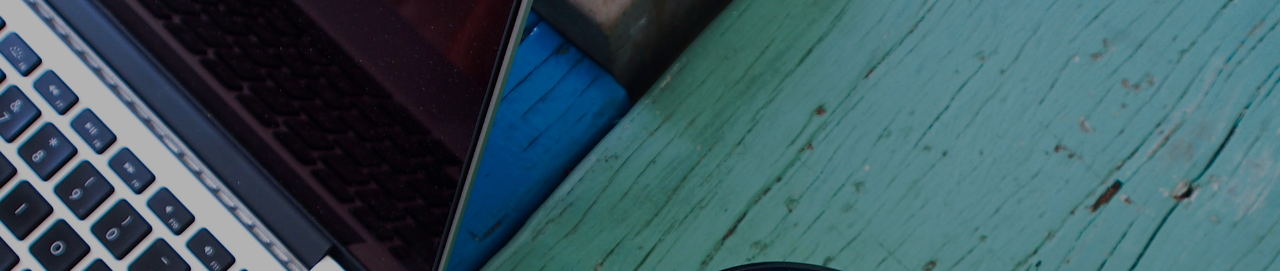
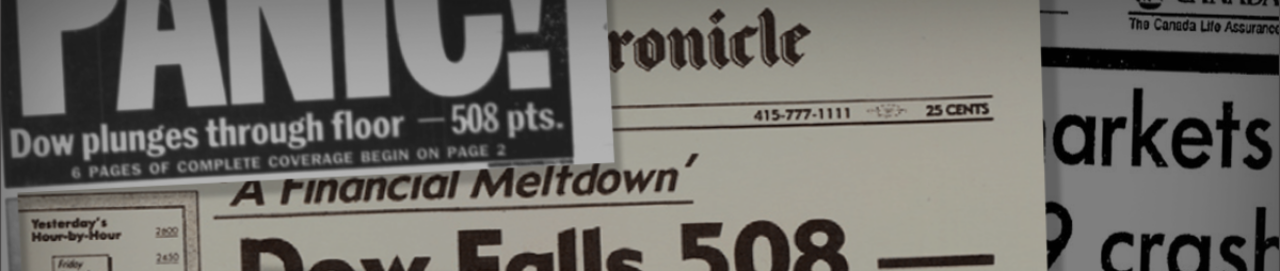
Before and after one commit to trdvangraft/dataviz, a plain HTML site: page index.html in a window 1280 px wide. Shown: the top 271 px of the page. Drawn offline with Linux system fonts and the light colour scheme.

Commit message:
new things

```diff
--- a/css/style.default.css
+++ b/css/style.default.css
@@ -19,7 +19,7 @@ section {
 }
 
 .hero {
-  background: url(../img/macbook-juice.jpg);
+  background: url(../img/top-headlines-from-black-monday-and-the-stock-market-crash-of-1987.png);
   min-height: 100vh;
   display: -ms-flexbox;
   display: flex;
```
Also changed, not shown: img/top-headlines-from-black-monday-and-the-stock-market-crash-of-1987.png (added).
